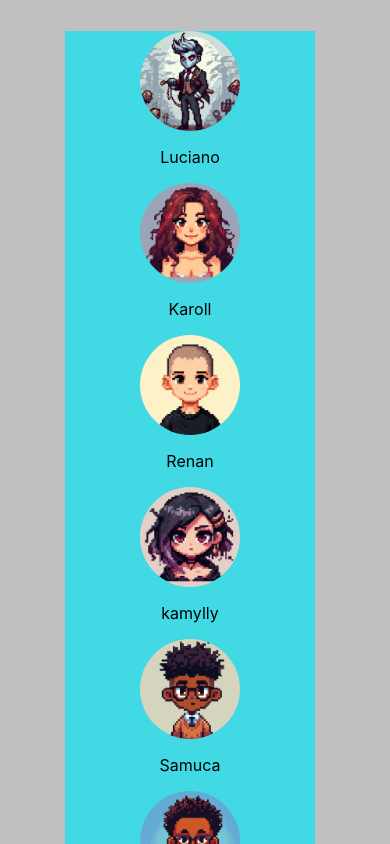
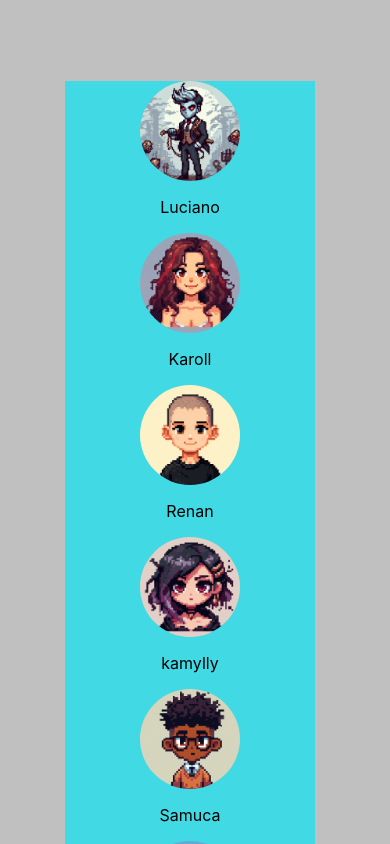
Before and after one commit to DanielMoura1/Culto, a React (Create React App) app: page / in a window 390 px wide. Shown: the top 844 px of the page. Built offline with nearby package versions, Linux system fonts and the light colour scheme.

Commit message:
tamanho da tela

```diff
--- a/src/App.css
+++ b/src/App.css
@@ -235,7 +235,7 @@
     overflow-y: auto; /* Habilita a rolagem horizontal quando necessário */
     white-space: nowrap;
     padding-left: 0px;
-    padding-top: 1650px;
+    padding-top: 1750px;
 
     margin-right: 0px;
 
```
